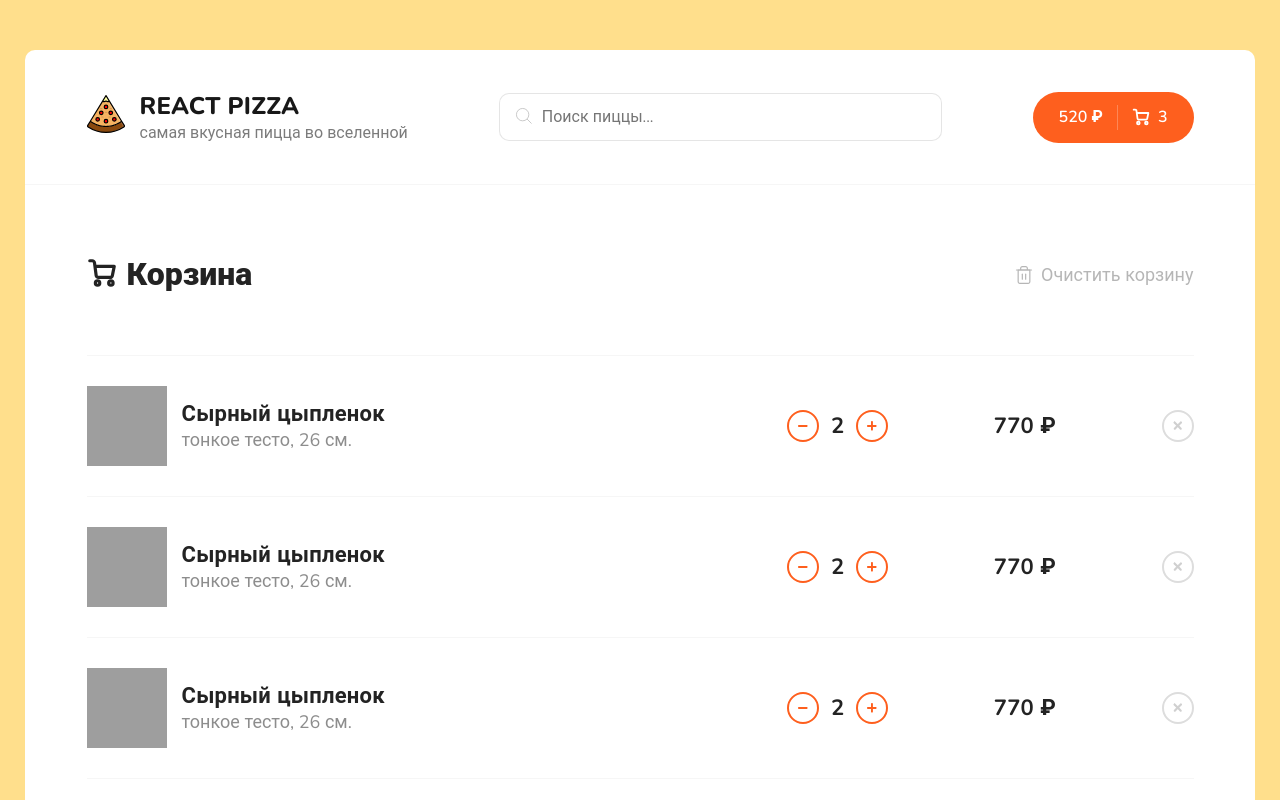
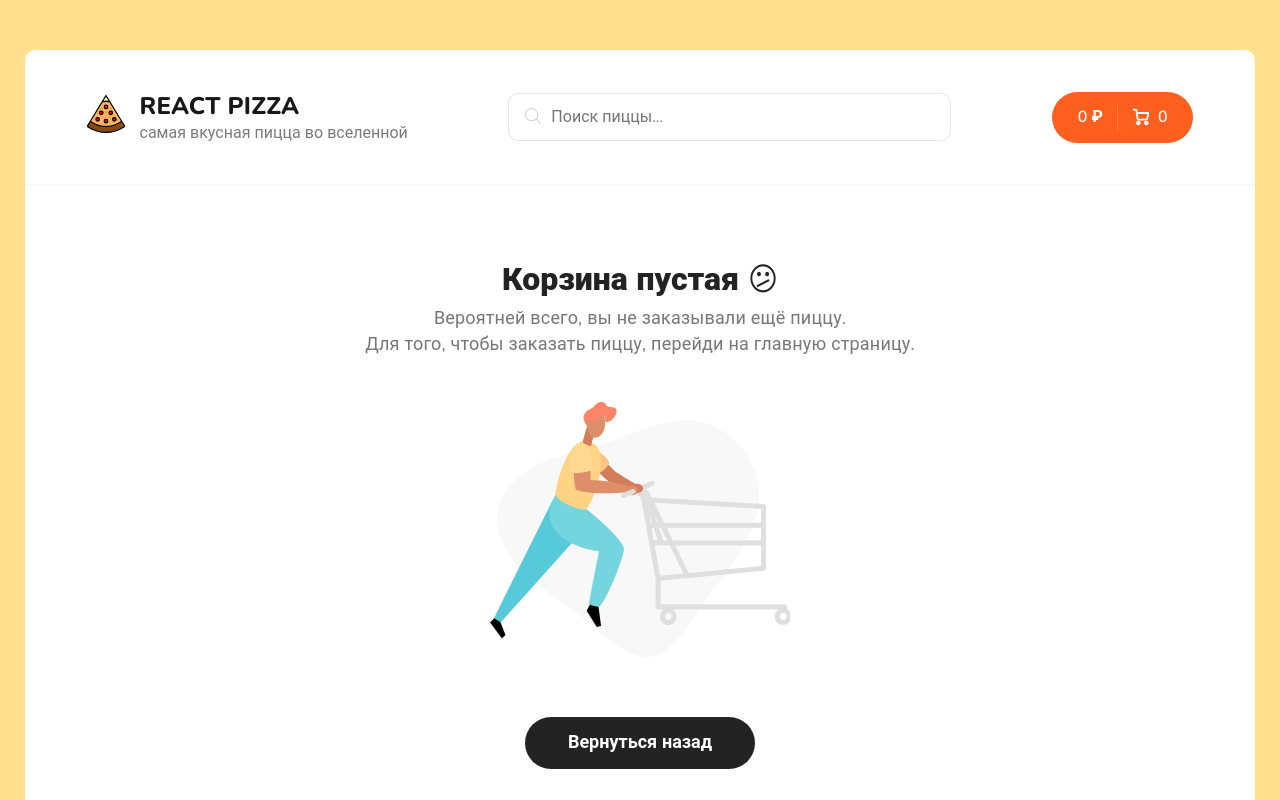
Before and after one commit to crossovka/react-pizza, a React (Create React App) app: page /cart in a window 1280 px wide. Shown: the top 800 px of the page. Built offline with nearby package versions, Linux system fonts and the light colour scheme; grey boxes are pictures that could not be loaded.

Commit message:
redux logic for Cart

```diff
--- /dev/null
+++ b/src/components/CartEmpty.jsx
@@ -0,0 +1,22 @@
+import { Link } from 'react-router-dom';
+
+import cartEmptyImg from '../assets/img/empty-cart.png';
+
+const CartEmpty = () => (
+	<div className="cart cart--empty">
+		<h2>
+			Корзина пустая <span>😕</span>
+		</h2>
+		<p>
+			Вероятней всего, вы не заказывали ещё пиццу.
+			<br />
+			Для того, чтобы заказать пиццу, перейди на главную страницу.
+		</p>
+		<img src={cartEmptyImg} alt="Empty cart" />
+		<Link to="/" className="button button--black">
+			<span>Вернуться назад</span>
+		</Link>
+	</div>
+);
+
+export default CartEmpty;
--- a/src/components/CartItem/index.jsx
+++ b/src/components/CartItem/index.jsx
@@ -1,22 +1,64 @@
-function CartItem() {
+import { useDispatch } from 'react-redux';
+import {
+	addProduct,
+	removeCartProduct,
+	removeProduct,
+} from '../../redux/slices/cartSlice';
+
+function CartItem({ id, imgUrl, title, type, size, count, price }) {
+	const dispatch = useDispatch();
+
+	const onClickPlus = () => {
+		dispatch(
+			addProduct({
+				id,
+				type,
+				size,
+			})
+		);
+	};
+
+	const onClickMinus = () => {
+		if (count === 1) {
+			if (
+				window.confirm(
+					`Количество достигло 0. Вы хотите удалить ${title}? ${type} ${size} см. ?`
+				)
+			) {
+				dispatch(removeProduct({ id, type, size }));
+			}
+		} else {
+			dispatch(removeCartProduct({ id, type, size }));
+		}
+	};
+
+	const onClickRemove = () => {
+		if (window.confirm(`Do u want to delete ${title}${type} ${size} см?.`)) {
+			dispatch(removeProduct({ id, type, size }));
+		}
+	};
+
 	return (
-		<div class="cart__item">
+		<div className="cart__item">
 			<div className="cart__item-left">
-				<div class="cart__item-img">
-					<img
-						class="pizza-block__image"
-						src="https://dodopizza-a.akamaihd.net/static/Img/Products/Pizza/ru-RU/b750f576-4a83-48e6-a283-5a8efb68c35d.jpg"
-						alt="Pizza"
-					/>
+				<div className="cart__item-img">
+					<img className="pizza-block__image" src={imgUrl} alt={title} />
 				</div>
-				<div class="cart__item-info">
-					<h3>Сырный цыпленок</h3>
-					<p>тонкое тесто, 26 см.</p>
+				<div className="cart__item-info">
+					<h3>{title}</h3>
+					<p>
+						{type}, {size} см.
+					</p>
 				</div>
 			</div>
 			<div className="cart__item-right">
-			<div class="cart__item-count">
-				<div class="button button--outline button--circle cart__item-count-minus">
+				<div className="cart__item-count">
+					<button
+						onClick={onClickMinus}
+						type="button"
+						aria-label="remove one more pizza"
+						className="button button--outline button--circle cart__item-count-minus"
+					>
 						<svg
 							width="10"
 							height="10"
@@ -33,9 +75,14 @@ function CartItem() {
 								fill="#EB5A1E"
 							/>
 						</svg>
-				</div>
-				<b>2</b>
-				<div class="button button--outline button--circle cart__item-count-plus">
+					</button>
+					<b>{count}</b>
+					<button
+						onClick={onClickPlus}
+						type="button"
+						aria-label="add one more pizza"
+						className="button button--outline button--circle cart__item-count-plus"
+					>
 						<svg
 							width="10"
 							height="10"
@@ -52,13 +99,18 @@ function CartItem() {
 								fill="#EB5A1E"
 							/>
 						</svg>
+					</button>
 				</div>
+				<div className="cart__item-price">
+					<b>{price * count} ₽</b>
 				</div>
-			<div class="cart__item-price">
-				<b>770 ₽</b>
-			</div>
-			<div class="cart__item-remove">
-				<div class="button button--outline button--circle">
+				<div className="cart__item-remove">
+					<button
+						onClick={onClickRemove}
+						type="button"
+						aria-label="remove pizza"
+						className="button button--outline button--circle"
+					>
 						<svg
 							width="10"
 							height="10"
@@ -75,7 +127,7 @@ function CartItem() {
 								fill="#EB5A1E"
 							/>
 						</svg>
-				</div>
+					</button>
 				</div>
 			</div>
 		</div>
--- a/src/components/Header.jsx
+++ b/src/components/Header.jsx
@@ -1,8 +1,14 @@
 import { Link } from 'react-router-dom';
 import { Search } from './Search';
+import { useSelector } from 'react-redux';
+
 import logo from '../assets/img/pizza-logo.svg';
 
 function Header() {
+	const {products, totalPrice} = useSelector((state) => state.cartSlice);
+
+	const totalCount = products.reduce((sum, item) => sum + item.count, 0);
+
 	return (
 		<header className="header">
 			<div className="container">
@@ -20,7 +26,7 @@ function Header() {
 				<Search />
 				<div className="header__cart">
 					<Link to="/cart" className="button button--cart">
-						<span>520 ₽</span>
+						<span>{totalPrice} ₽</span>
 						<div className="button__delimiter"></div>
 						<svg
 							width="18"
@@ -51,7 +57,7 @@ function Header() {
 								strokeLinejoin="round"
 							/>
 						</svg>
-						<span>3</span>
+						<span>{totalCount}</span>
 					</Link>
 				</div>
 			</div>
--- a/src/components/Pizza/index.jsx
+++ b/src/components/Pizza/index.jsx
@@ -1,12 +1,32 @@
 import { useState, useCallback } from 'react';
 import { Link } from 'react-router-dom';
+import { useDispatch, useSelector } from 'react-redux';
+
+import { addProduct } from '../../redux/slices/cartSlice.js';
+
+const pizzaTypes = ['тонкое', 'традиционное'];
 
 function Pizza({ id, imgUrl, title, types, sizes, category, price }) {
-	const pizzaTypes = ['тонкое', 'традиционное'];
+	const dispatch = useDispatch();
+	const cartProduct = useSelector((state) =>
+		state.cartSlice.products.find((obj) => obj.id === id)
+	);
+	const addedCount = cartProduct ? cartProduct.count : 0;
 
 	const [activeType, setActiveType] = useState(types[0]);
 	const [activeSize, setActiveSize] = useState(0);
-	const [pizzaCount, setPizzaCount] = useState(0);
+
+	const onClickAdd = () => {
+		const product = {
+			id,
+			title,
+			price,
+			imgUrl,
+			type: pizzaTypes[activeType],
+			size: sizes[activeSize],
+		};
+		dispatch(addProduct(product));
+	};
 
 	const HandleSizeSelect = useCallback(
 		(i) => {
@@ -60,7 +80,7 @@ function Pizza({ id, imgUrl, title, types, sizes, category, price }) {
 						<span>от {price} ₽</span>
 					</div>
 					<button
-						onClick={() => setPizzaCount(pizzaCount + 1)}
+						onClick={() => onClickAdd()}
 						type="button"
 						className="button button--outline button--add"
 					>
@@ -77,7 +97,8 @@ function Pizza({ id, imgUrl, title, types, sizes, category, price }) {
 							/>
 						</svg>
 						<span>Добавить</span>
-						<i>{pizzaCount}</i>
+						{/* {addedCount > 0 && <i>{addedCount}</i>} */}
+						{addedCount ? <i>{addedCount}</i> : <i>0</i>}
 					</button>
 				</div>
 			</div>
--- a/src/pages/Cart.jsx
+++ b/src/pages/Cart.jsx
@@ -1,13 +1,29 @@
+import { Link } from 'react-router-dom';
+import { useDispatch, useSelector } from 'react-redux';
+import { clearProducts } from '../redux/slices/cartSlice';
+
 import Layout from './Layout';
 import CartItem from '../components/CartItem';
-import { Link } from 'react-router-dom';
+import CartEmpty from '../components/CartEmpty';
 
 export default function Cart() {
+	const dispatch = useDispatch();
+	const { products, totalPrice } = useSelector((state) => state.cartSlice);
+
+	const totalCount = products.reduce((sum, item) => sum + item.count, 0);
+
+	const handleClearCart = () => {
+		if (window.confirm('u want to clear all cart?')) {
+			dispatch(clearProducts());
+		}
+	};
+
 	return (
 		<Layout>
-			<div class="cart">
-				<div class="cart__top">
-					<h2 class="content__title">
+			<div className="cart">
+				{totalPrice > 0 && (
+					<div className="cart__top">
+						<h2 className="content__title">
 							<svg
 								width="18"
 								height="18"
@@ -18,28 +34,33 @@ export default function Cart() {
 								<path
 									d="M6.33333 16.3333C7.06971 16.3333 7.66667 15.7364 7.66667 15C7.66667 14.2636 7.06971 13.6667 6.33333 13.6667C5.59695 13.6667 5 14.2636 5 15C5 15.7364 5.59695 16.3333 6.33333 16.3333Z"
 									stroke="white"
-								stroke-width="1.8"
-								stroke-linecap="round"
-								stroke-linejoin="round"
+									strokeWidth="1.8"
+									strokeLinecap="round"
+									strokeLinejoin="round"
 								/>
 								<path
 									d="M14.3333 16.3333C15.0697 16.3333 15.6667 15.7364 15.6667 15C15.6667 14.2636 15.0697 13.6667 14.3333 13.6667C13.597 13.6667 13 14.2636 13 15C13 15.7364 13.597 16.3333 14.3333 16.3333Z"
 									stroke="white"
-								stroke-width="1.8"
-								stroke-linecap="round"
-								stroke-linejoin="round"
+									strokeWidth="1.8"
+									strokeLinecap="round"
+									strokeLinejoin="round"
 								/>
 								<path
 									d="M4.78002 4.99999H16.3334L15.2134 10.5933C15.1524 10.9003 14.9854 11.176 14.7417 11.3722C14.4979 11.5684 14.1929 11.6727 13.88 11.6667H6.83335C6.50781 11.6694 6.1925 11.553 5.94689 11.3393C5.70128 11.1256 5.54233 10.8295 5.50002 10.5067L4.48669 2.82666C4.44466 2.50615 4.28764 2.21182 4.04482 1.99844C3.80201 1.78505 3.48994 1.66715 3.16669 1.66666H1.66669"
 									stroke="white"
-								stroke-width="1.8"
-								stroke-linecap="round"
-								stroke-linejoin="round"
+									strokeWidth="1.8"
+									strokeLinecap="round"
+									strokeLinejoin="round"
 								/>
 							</svg>
 							Корзина
 						</h2>
-					<div class="cart__clear">
+						<div
+							// type="button"
+							// aria-label="clear cart"
+							onClick={handleClearCart}
+							className="cart__clear"
+						>
 							<svg
 								width="20"
 								height="20"
@@ -50,54 +71,60 @@ export default function Cart() {
 								<path
 									d="M2.5 5H4.16667H17.5"
 									stroke="#B6B6B6"
-								stroke-width="1.2"
-								stroke-linecap="round"
-								stroke-linejoin="round"
+									strokeWidth="1.2"
+									strokeLinecap="round"
+									strokeLinejoin="round"
 								/>
 								<path
 									d="M6.66663 5.00001V3.33334C6.66663 2.89131 6.84222 2.46739 7.15478 2.15483C7.46734 1.84227 7.89127 1.66667 8.33329 1.66667H11.6666C12.1087 1.66667 12.5326 1.84227 12.8451 2.15483C13.1577 2.46739 13.3333 2.89131 13.3333 3.33334V5.00001M15.8333 5.00001V16.6667C15.8333 17.1087 15.6577 17.5326 15.3451 17.8452C15.0326 18.1577 14.6087 18.3333 14.1666 18.3333H5.83329C5.39127 18.3333 4.96734 18.1577 4.65478 17.8452C4.34222 17.5326 4.16663 17.1087 4.16663 16.6667V5.00001H15.8333Z"
 									stroke="#B6B6B6"
-								stroke-width="1.2"
-								stroke-linecap="round"
-								stroke-linejoin="round"
+									strokeWidth="1.2"
+									strokeLinecap="round"
+									strokeLinejoin="round"
 								/>
 								<path
 									d="M8.33337 9.16667V14.1667"
 									stroke="#B6B6B6"
-								stroke-width="1.2"
-								stroke-linecap="round"
-								stroke-linejoin="round"
+									strokeWidth="1.2"
+									strokeLinecap="round"
+									strokeLinejoin="round"
 								/>
 								<path
 									d="M11.6666 9.16667V14.1667"
 									stroke="#B6B6B6"
-								stroke-width="1.2"
-								stroke-linecap="round"
-								stroke-linejoin="round"
+									strokeWidth="1.2"
+									strokeLinecap="round"
+									strokeLinejoin="round"
 								/>
 							</svg>
-
 							<span>Очистить корзину</span>
 						</div>
 					</div>
-				<div class="cart__items">
-					{[...Array(4).keys()].map((i) => (
-						<CartItem key={i} />
+				)}
+				<div className="cart__items">
+					{products.map((product) => (
+						<CartItem
+							key={`${product.id}-${product.type}-${product.size}`}
+							{...product}
+						/>
 					))}
+					{!totalPrice && <CartEmpty />}
 				</div>
-				<div class="cart__bottom">
-					<div class="cart__bottom-details">
+				{totalPrice > 0 && (
+					<div className="cart__bottom">
+						<div className="cart__bottom-details">
 							<span>
-							{' '}
-							Всего пицц: <b>3 шт.</b>{' '}
+								Всего пицц: <b>{totalCount} шт.</b>
 							</span>
 							<span>
-							{' '}
-							Сумма заказа: <b>900 ₽</b>{' '}
+								Сумма заказа: <b>{totalPrice} ₽</b>
 							</span>
 						</div>
-					<div class="cart__bottom-buttons">
-						<a href="/" class="button button--outline button--add go-back-btn">
+						<div className="cart__bottom-buttons">
+							<Link
+								to="/"
+								className="button button--outline button--add go-back-btn"
+							>
 								<svg
 									width="8"
 									height="14"
@@ -108,19 +135,19 @@ export default function Cart() {
 									<path
 										d="M7 13L1 6.93015L6.86175 1"
 										stroke="#D3D3D3"
-									stroke-width="1.5"
-									stroke-linecap="round"
-									stroke-linejoin="round"
+										strokeWidth="1.5"
+										strokeLinecap="round"
+										strokeLinejoin="round"
 									/>
 								</svg>
-
-							<Link to="/">Вернуться назад</Link>
-						</a>
-						<div class="button pay-btn">
+								Вернуться назад
+							</Link>
+							<div className="button pay-btn">
 								<span>Оплатить сейчас</span>
 							</div>
 						</div>
 					</div>
+				)}
 			</div>
 		</Layout>
 	);
--- a/src/pages/Home.jsx
+++ b/src/pages/Home.jsx
@@ -36,9 +36,9 @@ export default function Home() {
 			const category = activeCategory > 0 ? `&category=${activeCategory}` : '';
 
 			try {
-				console.log(
-					`Fetching pizzas: page=${currentPage}, category=${category}, sortBy=${sortBy}, search=${search}`
-				);
+				// console.log(
+				// 	`Fetching pizzas: page=${currentPage}, category=${category}, sortBy=${sortBy}, search=${search}`
+				// );
 				const response = await axios.get(
 					`https://015079367f53b5d9.mokky.dev/pizzas?page=${currentPage}&limit=${itemsPerPage}${category}&sortBy=${sortBy}${search}`
 				);
--- /dev/null
+++ b/src/redux/slices/cartSlice.js
@@ -0,0 +1,89 @@
+import { createSlice } from '@reduxjs/toolkit';
+
+const initialState = {
+	totalPrice: 0,
+	products: [],
+};
+
+const cartSlice = createSlice({
+	name: 'cart',
+	initialState,
+	reducers: {
+		addProduct(state, action) {
+			const findItem = state.products.find(
+				(obj) =>
+					obj.id === action.payload.id &&
+					obj.type === action.payload.type &&
+					obj.size === action.payload.size
+			);
+
+			if (findItem) {
+				findItem.count++;
+			} else {
+				state.products.push({
+					...action.payload,
+					count: 1,
+				});
+			}
+			state.totalPrice = state.products.reduce((sum, obj) => {
+				return obj.price * obj.count + sum;
+			}, 0);
+		},
+		removeProduct(state, action) {
+			const itemToRemove = state.products.find(
+				(obj) =>
+					obj.id === action.payload.id &&
+					obj.type === action.payload.type &&
+					obj.size === action.payload.size
+			);
+			if (itemToRemove) {
+				state.totalPrice -= itemToRemove.price * itemToRemove.count;
+				state.products = state.products.filter(
+					(obj) =>
+						!(
+							obj.id === action.payload.id &&
+							obj.type === action.payload.type &&
+							obj.size === action.payload.size
+						)
+				);
+			}
+		},
+		removeCartProduct(state, action) {
+			const findItem = state.products.find(
+				(obj) =>
+					obj.id === action.payload.id &&
+					obj.type === action.payload.type &&
+					obj.size === action.payload.size
+			);
+			if (findItem) {
+				findItem.count--;
+				state.totalPrice -= findItem.price;
+				if (findItem.count === 0) {
+					state.products = state.products.filter(
+						(obj) =>
+							obj.id !== action.payload.id ||
+							obj.type !== action.payload.type ||
+							obj.size !== action.payload.size
+					);
+				}
+			}
+		},
+		createProducts(state) {
+			state.products = [];
+		},
+		clearProducts(state) {
+			state.products = [];
+			state.totalPrice = 0;
+		},
+	},
+});
+
+export const {
+	addProduct,
+	removeProduct,
+	removeCartProduct,
+	createProducts,
+	clearProducts,
+} = cartSlice.actions;
+
+export default cartSlice.reducer;
--- a/src/redux/store.js
+++ b/src/redux/store.js
@@ -1,8 +1,10 @@
 import { configureStore } from '@reduxjs/toolkit';
-import filterReducer from './slices/filterSlice';
+import filterSlice from './slices/filterSlice';
+import cartSlice from './slices/cartSlice';
 
 export const store = configureStore({
 	reducer: {
-		filterSlice: filterReducer,
+		filterSlice,
+		cartSlice,
 	},
 });
--- a/src/scss/app.scss
+++ b/src/scss/app.scss
@@ -139,6 +139,7 @@ body {
 			align-items: center;
 			gap: 15px;
 		}
+
 		// .cart__item-right
 		&-right {
 			flex: 1 1 auto;
@@ -148,6 +149,7 @@ body {
 		}
 
 		&-info {
+			// flex: 0 0 350px;
 			display: flex;
 			flex-direction: column;
 			justify-content: center;
@@ -297,8 +299,9 @@ body {
 	}
 
 	&--empty {
+		padding: 40px 0;
 		margin: 0 auto;
-		width: 560px;
+		max-width: 560px;
 		text-align: center;
 
 		h2 {
```
Lines whose indentation alone changed are shown as unchanged.
